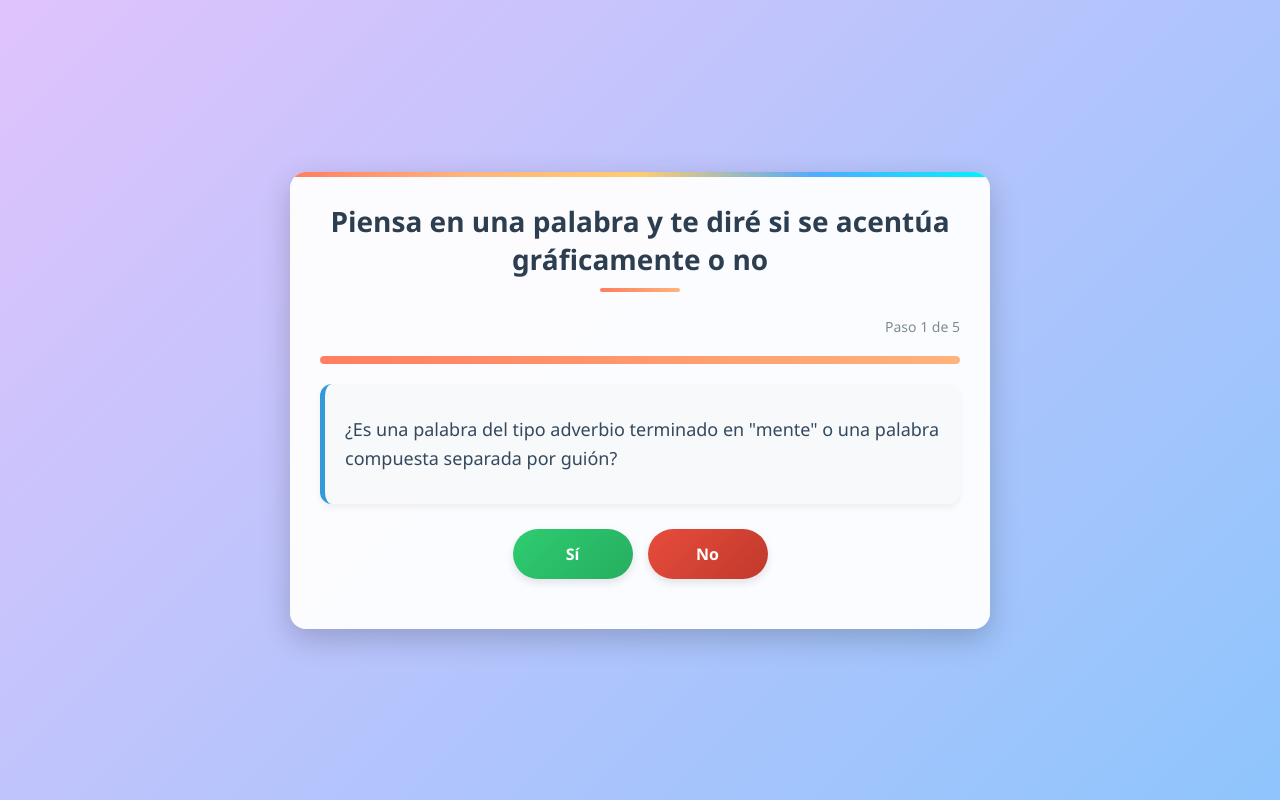
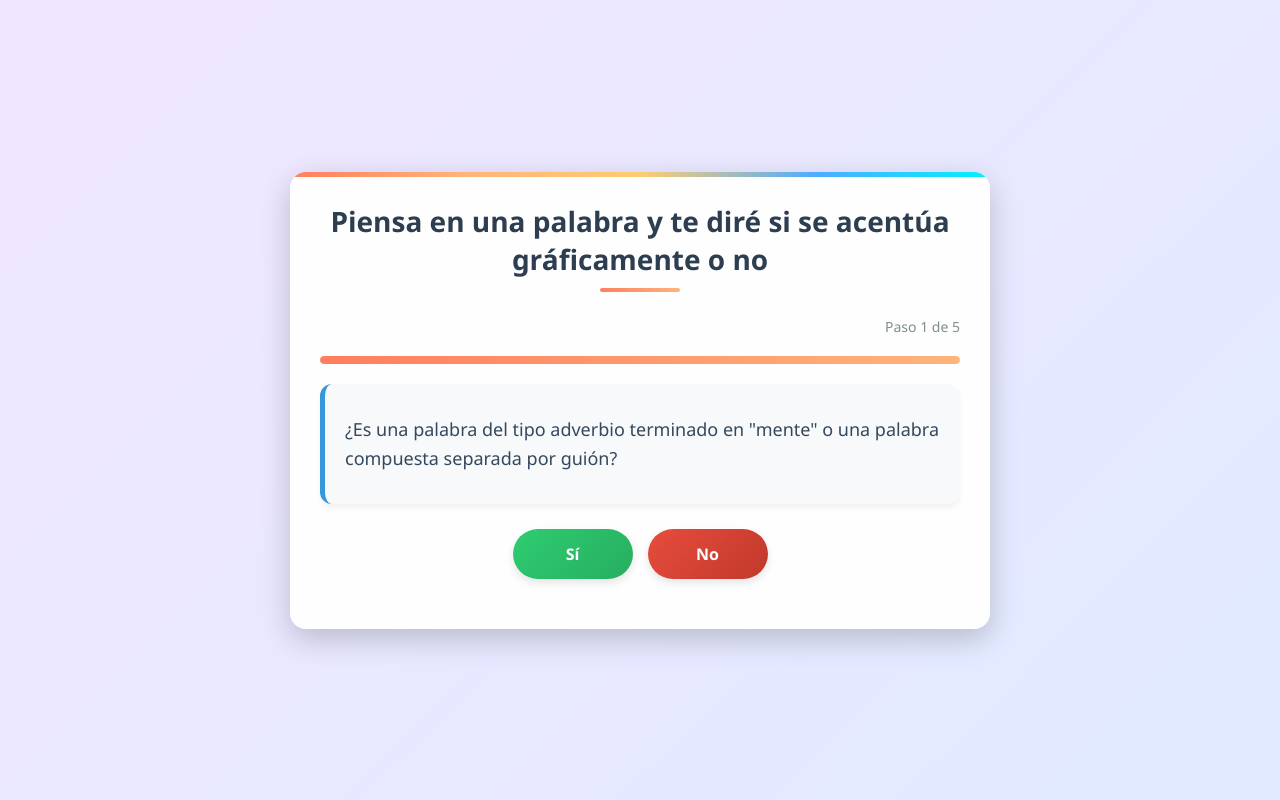
Before and after one commit to DomingoRomanMontesDeOca/ortograf-aAcentualLeyesGenerales, a plain HTML site: page index.html in a window 1280 px wide. Drawn offline with Linux system fonts and the light colour scheme.

Commit message:
Update index.html

```diff
--- a/index.html
+++ b/index.html
@@ -13,7 +13,8 @@
         }
 
         body {
-            background: linear-gradient(135deg, #e0c3fc 0%, #8ec5fc 100%);            min-height: 100vh;
+            background: linear-gradient(135deg, #f0e6ff 0%, #e1ebff 100%);
+            min-height: 100vh;
             display: flex;
             justify-content: center;
             align-items: center;
```
